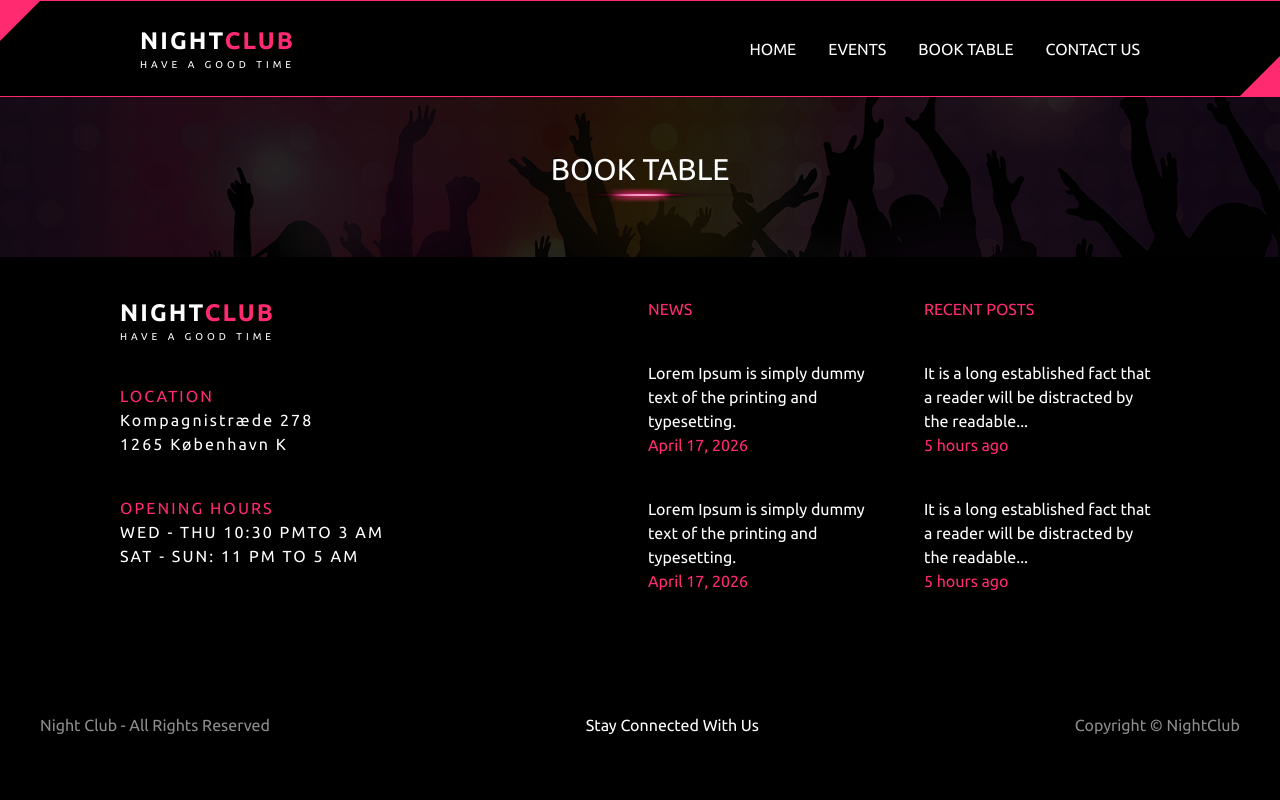
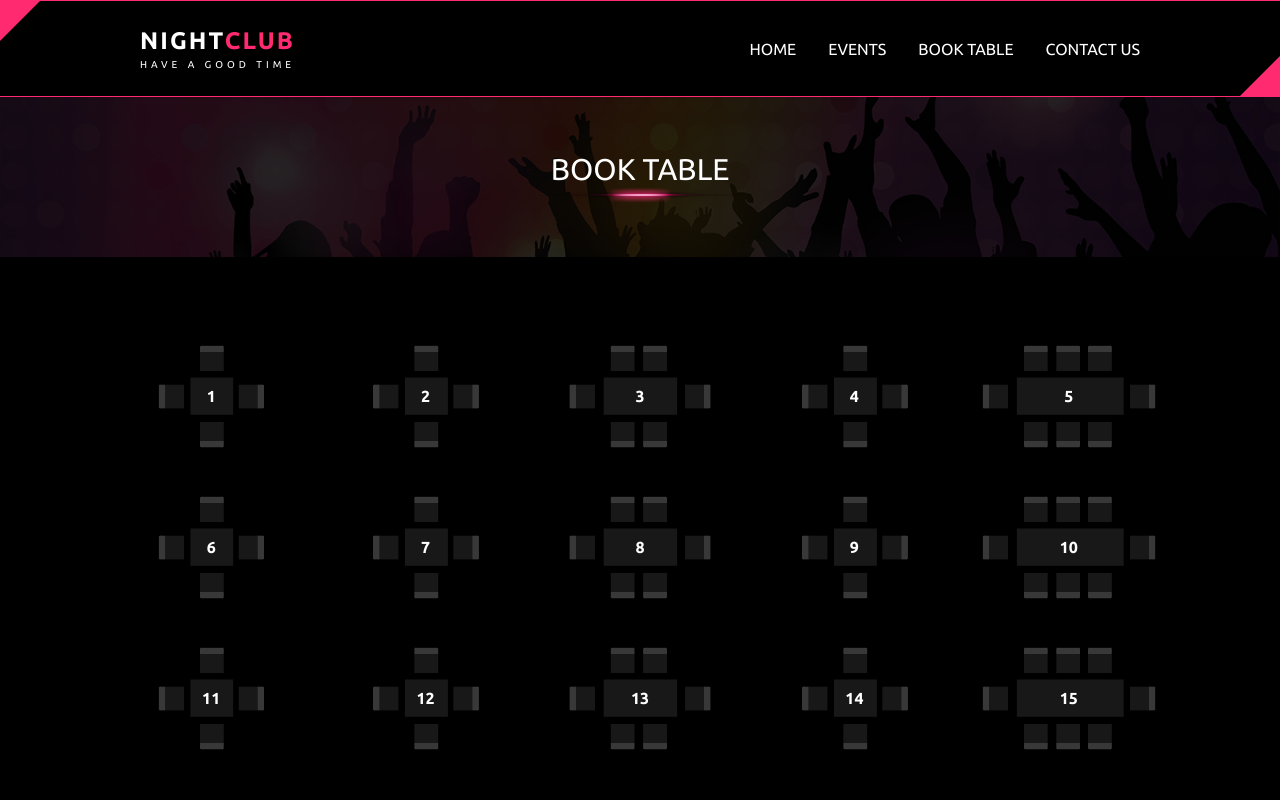
Before and after one commit to gami0001/gajol, a Next.js app: page /book in a window 1280 px wide. Shown: the top 800 px of the page. Built offline with nearby package versions, Linux system fonts and the light colour scheme.

Commit message:
BookBord-done

```diff
--- a/src/app/book/page.js
+++ b/src/app/book/page.js
@@ -1,11 +1,21 @@
 import Nav from "@/components/Nav";
 import Hero from "@/components/Hero";
+import Image from "next/image";
 
 const Book = () => {
   return (
     <div>
       <Nav />
       <Hero text="Book table" />
+      <div className="grid grid-cols-1 md:grid-cols-5 gap-8 mt-20 mx-30">
+        {["/assets/table/table_1.png", "/assets/table/table_1.png", "/assets/table/table_2.png", "/assets/table/table_1.png", "/assets/table/table_3.png", "/assets/table/table_1.png", "/assets/table/table_1.png", "/assets/table/table_2.png", "/assets/table/table_1.png", "/assets/table/table_3.png", "/assets/table/table_1.png", "/assets/table/table_1.png", "/assets/table/table_2.png", "/assets/table/table_1.png", "/assets/table/table_3.png"].map((src, index) => (
+          <div key={index} className="relative flex items-center justify-center">
+            <Image src={src} alt={`table ${index + 1}`} width={200} height={20} />
+
+            <span className="absolute font-bold text-m">{index + 1}</span>
+          </div>
+        ))}
+      </div>
     </div>
   );
 };
```
